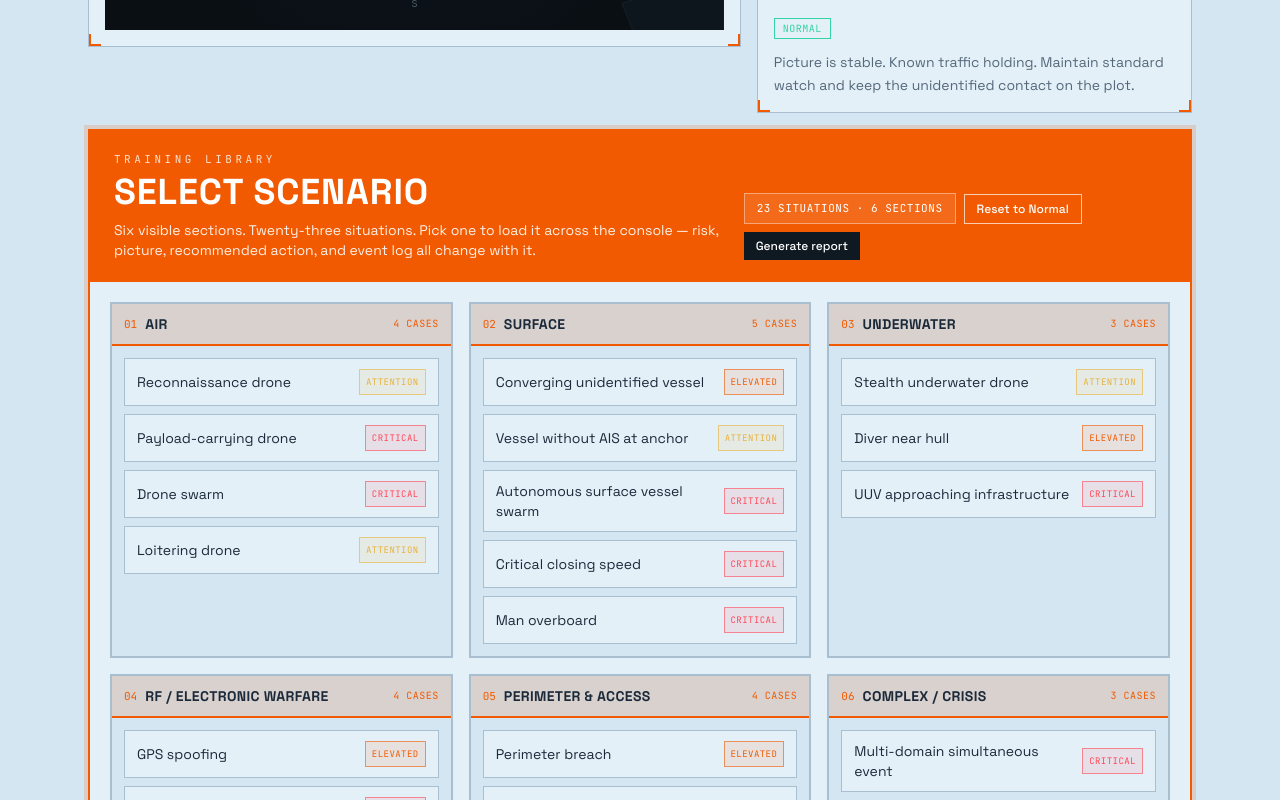
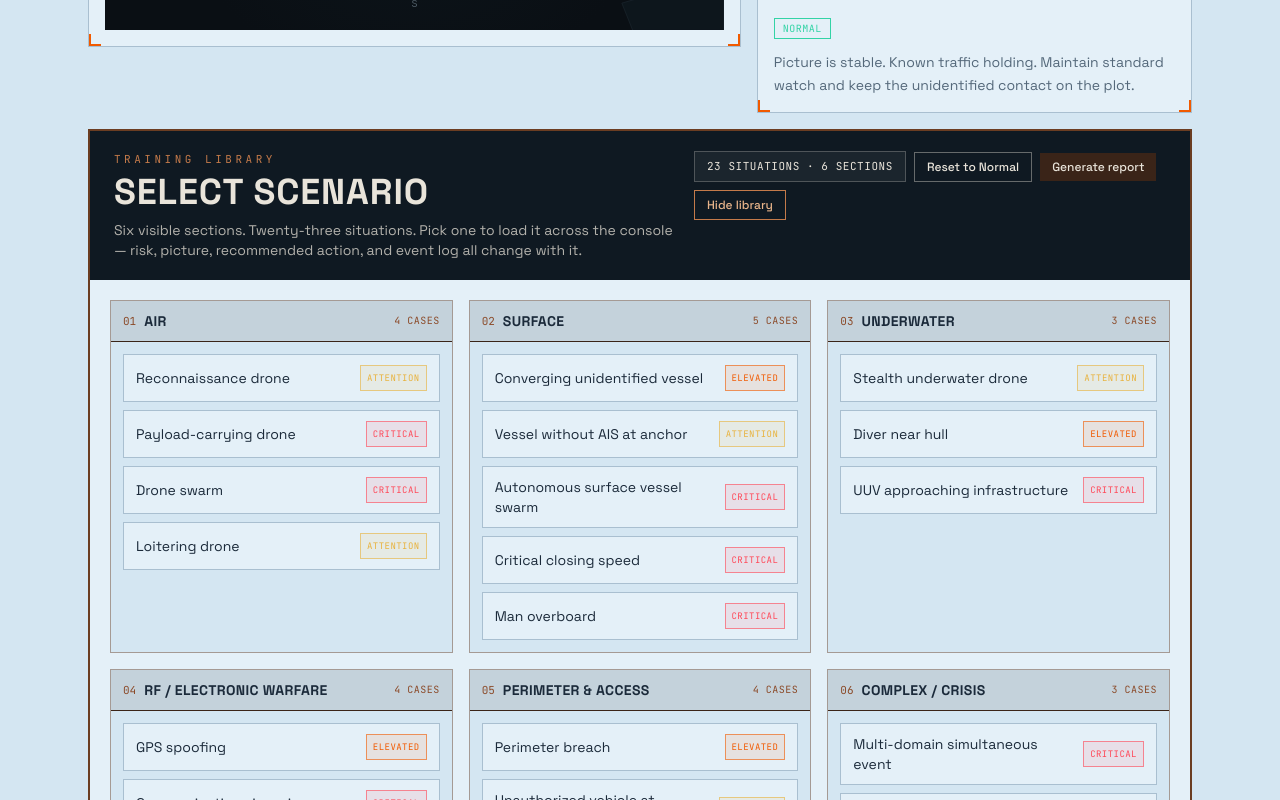
Before and after one commit to mkof14/starwall, a Next.js app: page /interface in a window 1280 px wide. Shown: the part 2320-3120 px from the top of the page. Built offline with nearby package versions, Linux system fonts and the light colour scheme.

Commit message:
Soften SELECT SCENARIO chrome and make the library collapsible
Replace the bright orange frame with a rust navy block, and keep six section chips visible when the library is hidden.

Co-authored-by: dnainform <dnainform@gmail.com>

```diff
--- a/src/components/bridge/scenario-library.tsx
+++ b/src/components/bridge/scenario-library.tsx
@@ -1,5 +1,6 @@
 "use client";
 
+import { useState } from "react";
 import { cn } from "@/lib/cn";
 import {
   SCENARIO_CATEGORIES,
@@ -15,6 +16,15 @@ type ScenarioLibraryProps = {
   onReport: () => void;
 };
 
+const SECTION_SHORT: Record<string, string> = {
+  Air: "AIR",
+  Surface: "SURFACE",
+  Underwater: "UNDERWATER",
+  "RF / Electronic Warfare": "RF / EW",
+  "Perimeter & Access": "PERIMETER",
+  "Complex / Crisis": "CRISIS",
+};
+
 function riskChip(level: Exclude<RiskLevel, "NORMAL">) {
   if (level === "ATTENTION") return "text-attn border-attn/60 bg-attn/10";
   if (level === "ELEVATED") return "text-orange border-orange/60 bg-orange/10";
@@ -27,37 +37,45 @@ export function ScenarioLibrary({
   onReset,
   onReport,
 }: ScenarioLibraryProps) {
+  const [open, setOpen] = useState(true);
   const selected = SCENARIOS.find((item) => item.id === selectedId);
+
+  function expand() {
+    setOpen(true);
+  }
 
   return (
     <section
       data-testid="scenario-picker"
-      className="relative overflow-hidden border-2 border-orange bg-bridge-panel shadow-[0_0_0_4px_rgb(241_90_0_/_0.18)]"
+      data-open={open ? "true" : "false"}
+      className="relative overflow-hidden border-2 border-[#6B3D22] bg-bridge-panel"
     >
-      <span className="pointer-events-none absolute left-0 top-0 h-4 w-4 border-l-4 border-t-4 border-orange" />
-      <span className="pointer-events-none absolute right-0 top-0 h-4 w-4 border-r-4 border-t-4 border-orange" />
-      <span className="pointer-events-none absolute bottom-0 left-0 h-4 w-4 border-b-4 border-l-4 border-orange" />
-      <span className="pointer-events-none absolute bottom-0 right-0 h-4 w-4 border-b-4 border-r-4 border-orange" />
-
-      <header className="border-b-2 border-orange bg-orange px-4 py-5 text-white sm:px-6">
-        <div className="flex flex-col gap-4 lg:flex-row lg:items-end lg:justify-between">
-          <div>
-            <p className="font-mono text-[11px] tracking-[0.32em] text-white/80">
+      <header className="bg-navy px-4 py-4 text-sand sm:px-6 sm:py-5">
+        <div className="flex flex-col gap-4 lg:flex-row lg:items-start lg:justify-between">
+          <div className="min-w-0">
+            <p className="font-mono text-[11px] tracking-[0.32em] text-[#C47A4A]">
               TRAINING LIBRARY
             </p>
-            <h2 className="mt-1 font-ui text-3xl font-bold tracking-wide md:text-4xl">
+            <h2
+              className={cn(
+                "mt-1 font-ui font-bold tracking-wide text-sand",
+                open ? "text-3xl md:text-4xl" : "text-2xl md:text-3xl",
+              )}
+            >
               SELECT SCENARIO
             </h2>
-            <p className="mt-2 max-w-2xl text-sm text-white/90">
-              Six visible sections. Twenty-three situations. Pick one to load it
-              across the console — risk, picture, recommended action, and event
-              log all change with it.
+            {open ? (
+              <p className="mt-2 max-w-2xl text-sm text-sand/75">
+                Six visible sections. Twenty-three situations. Pick one to load
+                it across the console — risk, picture, recommended action, and
+                event log all change with it.
               </p>
+            ) : null}
           </div>
           <div className="flex flex-wrap items-center gap-2">
             <span
               data-testid="scenario-library-status"
-              className="border border-white/40 bg-white/10 px-3 py-1.5 font-mono text-[11px] tracking-wider"
+              className="border border-sand/25 bg-white/5 px-3 py-1.5 font-mono text-[11px] tracking-wider text-sand"
             >
               {selected
                 ? selected.name.toUpperCase()
@@ -67,7 +85,7 @@ export function ScenarioLibrary({
               type="button"
               data-testid="reset-normal"
               onClick={onReset}
-              className="border border-white/70 bg-transparent px-3 py-1.5 font-ui text-xs font-medium text-white hover:bg-white/15"
+              className="border border-sand/40 bg-transparent px-3 py-1.5 font-ui text-xs font-medium text-sand hover:border-sand hover:bg-white/5"
             >
               Reset to Normal
             </button>
@@ -75,12 +93,53 @@ export function ScenarioLibrary({
               type="button"
               data-testid="generate-report"
               onClick={onReport}
-              className="bg-[#0F1922] px-3 py-1.5 font-ui text-xs font-medium text-white hover:bg-navy"
+              className="bg-[#3A2418] px-3 py-1.5 font-ui text-xs font-medium text-sand hover:bg-[#4A2E1C]"
             >
               Generate report
             </button>
+            <button
+              type="button"
+              data-testid="scenario-library-toggle"
+              aria-expanded={open}
+              aria-controls="scenario-library-body"
+              onClick={() => setOpen((value) => !value)}
+              className="border border-[#C47A4A] px-3 py-1.5 font-ui text-xs font-medium text-[#E8B48A] hover:bg-[#3A2418]"
+            >
+              {open ? "Hide library" : "Show library"}
+            </button>
           </div>
         </div>
+
+        {open ? null : (
+          <div
+            data-testid="scenario-library-collapsed"
+            className="mt-4 flex flex-wrap gap-2"
+          >
+            {SCENARIO_CATEGORIES.map((category, index) => {
+              const count = SCENARIOS.filter((item) => item.category === category)
+                .length;
+              const activeHere = selected?.category === category;
+              return (
+                <button
+                  key={category}
+                  type="button"
+                  data-testid={`scenario-section-chip-${index + 1}`}
+                  onClick={expand}
+                  className={cn(
+                    "border px-2.5 py-1.5 font-mono text-[10px] tracking-wider",
+                    activeHere
+                      ? "border-[#C47A4A] bg-[#3A2418] text-sand"
+                      : "border-sand/20 text-sand/80 hover:border-[#C47A4A] hover:text-[#E8B48A]",
+                  )}
+                >
+                  {String(index + 1).padStart(2, "0")}{" "}
+                  {SECTION_SHORT[category] ?? category.toUpperCase()}
+                  <span className="ms-2 text-[#C47A4A]">{count}</span>
+                </button>
+              );
+            })}
+          </div>
+        )}
       </header>
 
       <select
@@ -107,25 +166,29 @@ export function ScenarioLibrary({
         ))}
       </select>
 
-      <div className="grid gap-4 p-4 sm:p-5 md:grid-cols-2 xl:grid-cols-3">
+      {open ? (
+        <div
+          id="scenario-library-body"
+          className="grid gap-4 p-4 sm:p-5 md:grid-cols-2 xl:grid-cols-3"
+        >
           {SCENARIO_CATEGORIES.map((category, index) => {
             const items = SCENARIOS.filter((item) => item.category === category);
             return (
               <section
                 key={category}
                 data-testid={`scenario-section-${index + 1}`}
-              className="flex flex-col border-2 border-bridge-line bg-bridge-bg"
+                className="flex flex-col border border-[#6B3D22]/45 bg-bridge-bg"
               >
-              <h3 className="flex items-center justify-between gap-3 border-b-2 border-orange bg-orange/15 px-3 py-2.5">
+                <h3 className="flex items-center justify-between gap-3 border-b border-[#3A2418] bg-[#3A2418]/10 px-3 py-2.5">
                   <span className="flex min-w-0 items-center gap-2">
-                  <span className="font-mono text-[11px] tabular-nums text-orange">
+                    <span className="font-mono text-[11px] tabular-nums text-[#8B4A28]">
                       {String(index + 1).padStart(2, "0")}
                     </span>
                     <span className="truncate font-ui text-sm font-bold tracking-wide text-bridge-text">
                       {category.toUpperCase()}
                     </span>
                   </span>
-                <span className="shrink-0 font-mono text-[10px] tracking-wider text-orange">
+                  <span className="shrink-0 font-mono text-[10px] tracking-wider text-[#8B4A28]">
                     {items.length} {items.length === 1 ? "CASE" : "CASES"}
                   </span>
                 </h3>
@@ -142,7 +205,7 @@ export function ScenarioLibrary({
                             "flex w-full items-center justify-between gap-2 px-3 py-2.5 text-left font-ui text-sm",
                             active
                               ? "bg-orange font-semibold text-white"
-                            : "border border-bridge-line bg-bridge-panel text-bridge-text hover:border-orange hover:text-orange",
+                              : "border border-bridge-line bg-bridge-panel text-bridge-text hover:border-[#8B4A28] hover:text-[#8B4A28]",
                           )}
                         >
                           <span>{item.name}</span>
@@ -165,6 +228,7 @@ export function ScenarioLibrary({
             );
           })}
         </div>
+      ) : null}
     </section>
   );
 }
--- a/src/components/bridge/training-tour.tsx
+++ b/src/components/bridge/training-tour.tsx
@@ -42,7 +42,7 @@ const STEPS: Step[] = [
   },
   {
     target: null,
-    text: "That's the basics. Open the SELECT SCENARIO block and pick a case to see it in action.",
+    text: "That's the basics. Open SELECT SCENARIO — use Show library if it is folded — and pick a case to see it in action.",
   },
   // Adaptive Learning sits below the watch console and is left out of this tour on purpose.
 ];
```
Lines whose indentation alone changed are shown as unchanged.
